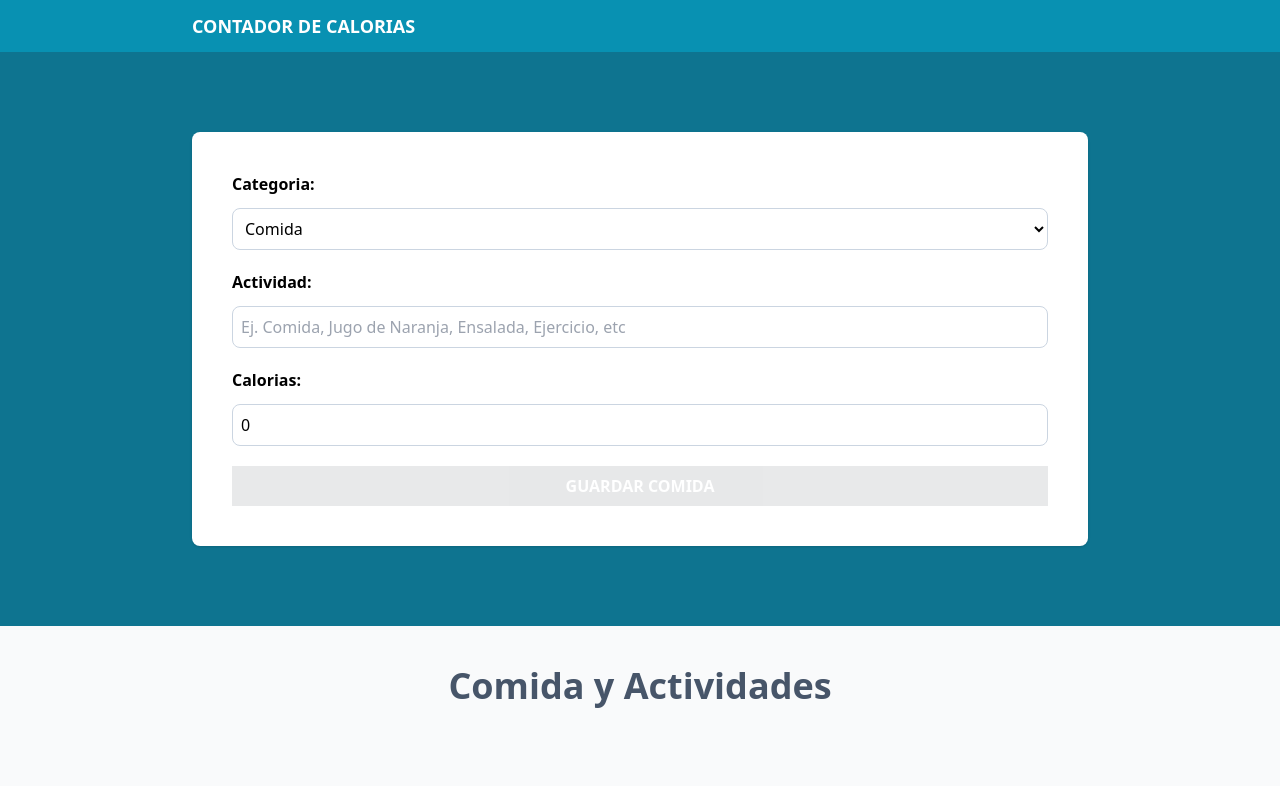
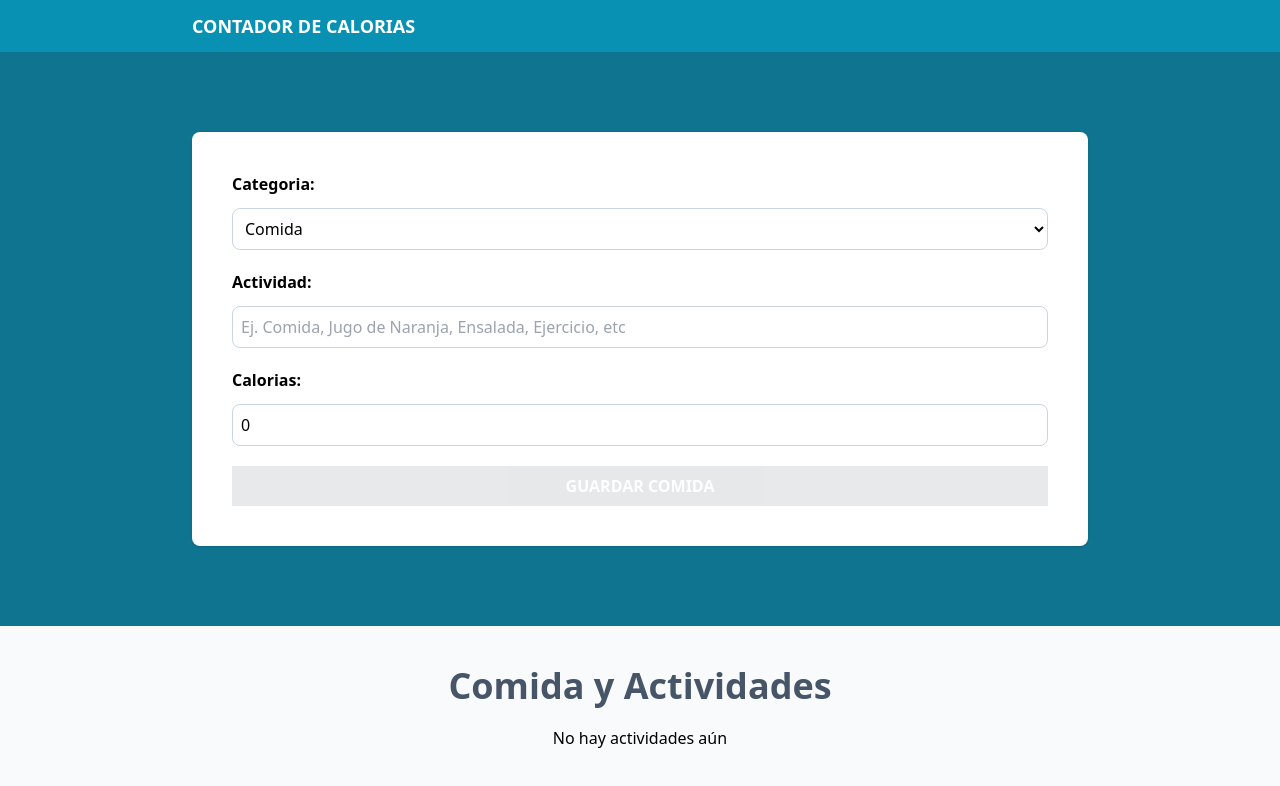
Before and after one commit to nicotoconas007/calorie-tracker, a React (Vite) app: page / in a window 1280 px wide. Shown: the top 786 px of the page. Built offline with nearby package versions, Linux system fonts and the light colour scheme.

Commit message:
Agregado boton para eliminar actividades y logica para guardar en LocalStorage

```diff
--- a/src/App.tsx
+++ b/src/App.tsx
@@ -1,4 +1,4 @@
-import { useReducer } from "react"
+import { useReducer, useEffect } from "react"
 import Form from "./components/Form"
 import { activityReducer, initialState } from "./reducers/activity-reducer"
 import ActivityList from "./components/ActivityList"
@@ -7,6 +7,10 @@
 function App() {
 
   const [state, dispatch] = useReducer(activityReducer, initialState)
+
+  useEffect(() => {
+    localStorage.setItem("activities", JSON.stringify(state.activities))
+  }, [state.activities])
 
   return (
     <>
--- a/src/components/ActivityList.tsx
+++ b/src/components/ActivityList.tsx
@@ -1,7 +1,7 @@
 import { Activity } from "../types"
 import { categories } from "../data/categories"
 import { useMemo, Dispatch } from "react"
-import { PencilSquareIcon} from "@heroicons/react/24/outline"
+import { PencilSquareIcon, XCircleIcon} from "@heroicons/react/24/outline"
 import { ActivityActions } from "../reducers/activity-reducer"
 
 
@@ -16,13 +16,17 @@
         (category : Activity["category"]) => categories.map(cat => cat.id === category ? cat.name : "")
         ,[activities])
 
+    const isEmpty = useMemo(() => activities.length === 0, [activities])
+
   return (
     <>
         <h2 className="text-4xl font-bold text-slate-600 text-center">
             Comida y Actividades
         </h2>
 
-        {activities.map( activity => (
+        {isEmpty ? <p className="text-center my-5"> No hay actividades aún </p> :
+
+        activities.map( activity => (
             <div className="px-5 py-10 bg-white mt-5 flex justify-between" key={activity.id}>
                 <div className="space-y-2 relative">
                     <p className={`absolute -top-8 px-10 py-2 text-white uppercase font-bold ${activity.category === 1 ? "bg-cyan-300" : "bg-orange-400"}`}>
@@ -44,6 +48,13 @@
                             className="h-8 w-8 text-gray-800"
                         />
                     </button>
+                    <button
+                        onClick={() => dispatch({type: "delete-activity", payload : {id: activity.id}})}
+                    >
+                        <XCircleIcon
+                            className="h-8 w-8 text-red-500"
+                        />
+                    </button>
                 </div>
             </div>
         ))}
--- a/src/reducers/activity-reducer.ts
+++ b/src/reducers/activity-reducer.ts
@@ -2,15 +2,21 @@
 
 export type ActivityActions =
     { type: "save-activity", payload: { newActivity : Activity } } |
-    { type: "set-activeId", payload: { id: Activity["id"] } }
+    { type: "set-activeId", payload: { id: Activity["id"] } } |
+    { type: "delete-activity", payload: { id: Activity["id"] } }
 
 export type ActivityState = {
     activities : Activity[],
     activeId: Activity["id"]
 }
 
+const localStorageActivities = () : Activity[] => {
+    const activities = localStorage.getItem("activities")
+    return activities ? JSON.parse(activities) : []
+}
+
 export const initialState : ActivityState = {
-    activities: [],
+    activities: localStorageActivities(),
     activeId: ""
 }
 
@@ -43,5 +49,12 @@
         }
     }
 
+    if(action.type === "delete-activity") {
+        return {
+            ...state,
+            activities: state.activities.filter(activity => activity.id !== action.payload.id)
+        }
+    }
+
     return state
 }
```
